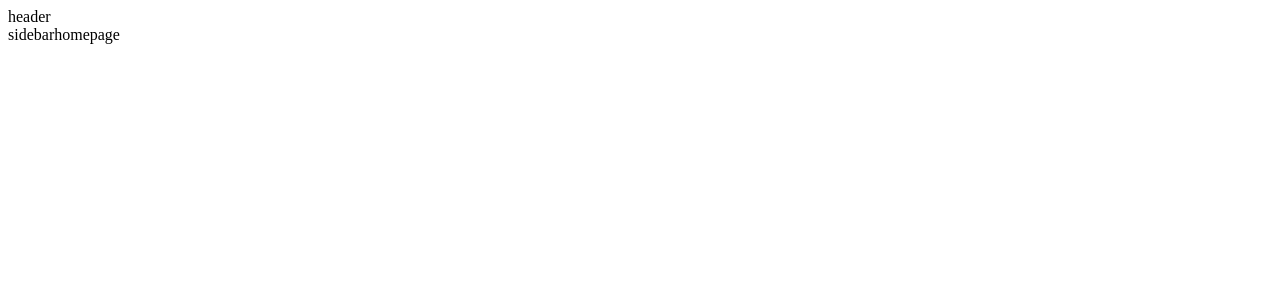
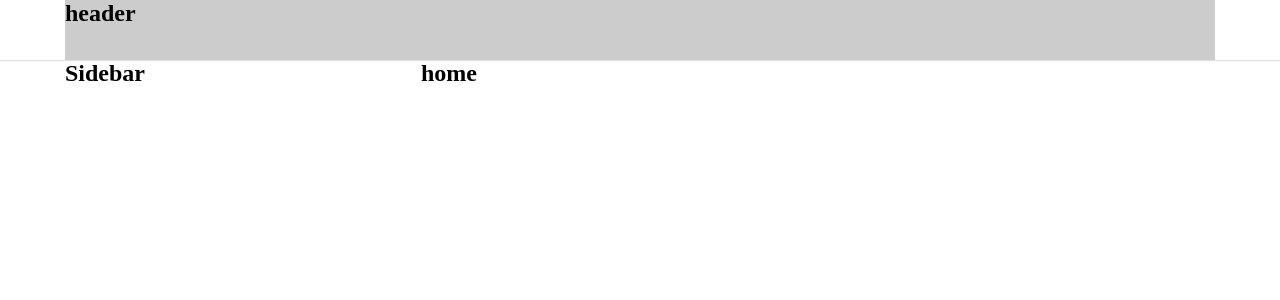
Before and after one commit to Tinwana/tiktok.react, a React (Create React App) app: page / in a window 1280 px wide. Shown: the top 300 px of the page. Built offline with nearby package versions, Linux system fonts and the light colour scheme.

Commit message:
default layout

```diff
--- a/src/components/globalStyle/globalStyle.scss
+++ b/src/components/globalStyle/globalStyle.scss
@@ -0,0 +1,12 @@
+*{
+    box-sizing: border-box;
+    margin: 0;
+    padding: 0;
+}
+//Variables
+:root{
+    --headerHeight: 60px;
+    --primaryWidth:1150px;
+    --sideBarWidth: 356px;
+
+}
--- a/src/components/layout/components/header/header.module.scss
+++ b/src/components/layout/components/header/header.module.scss
@@ -0,0 +1,13 @@
+
+.wrapper{
+    height: var(--headerHeight);
+    width: 100%;
+    box-shadow: 0px 1px 1px rgba(0, 0, 0, 0.12);
+    display: flex;
+    justify-content: center;
+
+    .content{
+        width: var(--primaryWidth);
+        background-color: #ccc;
+    }
+}
--- a/src/components/layout/components/header/index.js
+++ b/src/components/layout/components/header/index.js
@@ -7,7 +7,11 @@ export default function Header(){
 
     return(
         <>
-            header
+            <header className={cx('wrapper')} >
+                <div className={cx("content")}>
+                    <h2>header</h2>
+                </div>
+            </header>
         </>
     )
 }
--- a/src/components/layout/components/sideBar/index.js
+++ b/src/components/layout/components/sideBar/index.js
@@ -4,7 +4,11 @@ import styles from "./sideBar.module.scss";
 const cx = classNames.bind(styles);
 
 function SideBar() {
-  return <>sidebar</>;
+  return (
+    <div className={cx("wrapper")}>
+        <h2>Sidebar</h2>
+    </div>
+  )
 }
 
 export default SideBar;
--- a/src/components/layout/components/sideBar/sideBar.module.scss
+++ b/src/components/layout/components/sideBar/sideBar.module.scss
@@ -0,0 +1,4 @@
+.wrapper{
+    width: var(--sideBarWidth);
+
+}
--- /dev/null
+++ b/src/components/layout/defaultLayout/defaultLayout.module.scss
@@ -0,0 +1,16 @@
+.wrapper{
+    width: 100%;
+    display: flex;
+    flex-direction: column;
+    align-items: center;
+
+
+    .container{
+        width: var(--primaryWidth);
+        display: flex;
+
+        .content{
+            flex: 1;
+        }
+    }
+}
--- a/src/components/layout/defaultLayout/index.js
+++ b/src/components/layout/defaultLayout/index.js
@@ -1,14 +1,20 @@
+import classNames from "classnames/bind";
 import Header from "../components/header";
 import SideBar from "../components/sideBar";
+import styles from './defaultLayout.module.scss'
+const cx = classNames.bind(styles)
 
 function DefaultLayOut({ children }) {
   return (
     <>
+    <div className={cx("wrapper")}>
       <Header />
-      <div className="container">
+      <div className={cx('container')}>
         <SideBar />
-        {children}
+        <div className={cx("content")}>{children}</div>
       </div>
+    </div>
+
     </>
   );
 }
--- a/src/pages/Home/index.js
+++ b/src/pages/Home/index.js
@@ -3,7 +3,7 @@
 function Home() {
     return (
         <>
-            homepage
+        <h2>home</h2>
         </>
      );
 }
```
